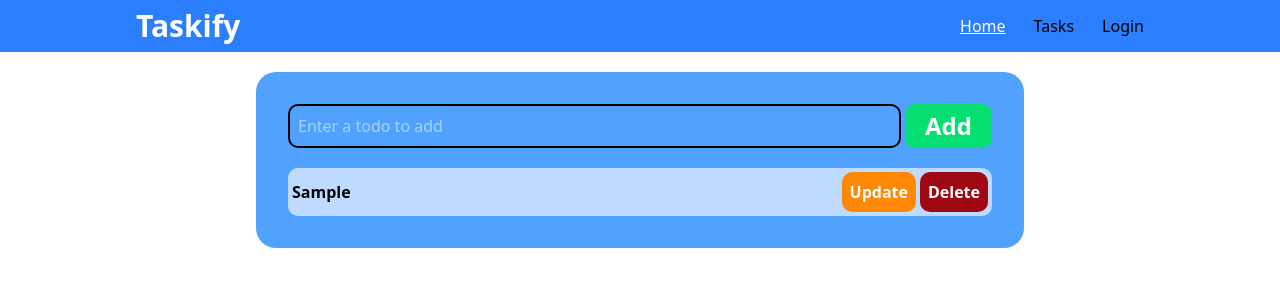
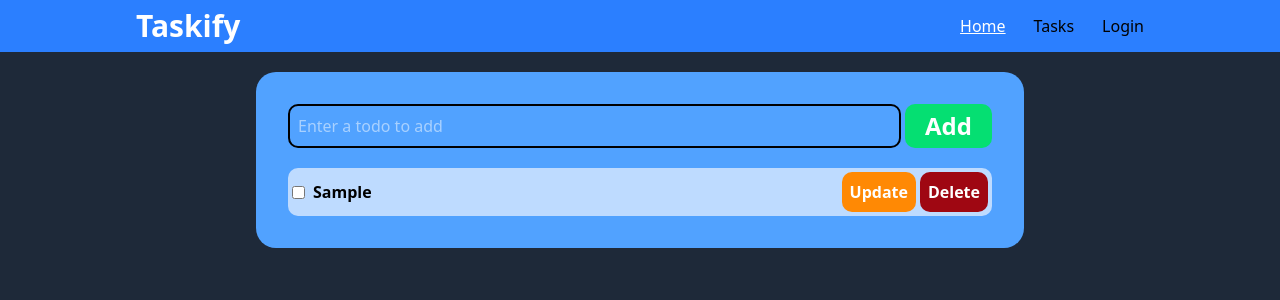
Before and after one commit to anonymous298/Todo-App-Using-React, a React (Vite) app: page / in a window 1280 px wide. Both pictures are taken after typing "Sample" into the empty fields and a click on the button "Add". Shown: the top 300 px of the page. Built offline with nearby package versions, Linux system fonts and the light colour scheme.

Commit message:
feautres added

```diff
--- a/index.html
+++ b/index.html
@@ -8,7 +8,7 @@
     <title>Taskify</title>
     <link href="/src/style.css" rel="stylesheet">
   </head>
-  <body>
+  <body class="bg-gray-800">
     <div id="root"></div>
     <script type="module" src="/src/main.jsx"></script>
   </body>
--- a/src/components/ToDoList.jsx
+++ b/src/components/ToDoList.jsx
@@ -3,13 +3,14 @@ import { useState } from 'react'
 function ToDoList() {
     const [Tasks, setTasks] = useState([]);
     const [newTask, setNewTask] = useState("");
+    const [checkedTodos, setcheckedTodos] = useState([]);
 
     function updateInput(event) {
         setNewTask(event.target.value)
     }
 
     function addTask() {
-        setTasks([...Tasks, newTask]);
+        setTasks([...Tasks, {todo : newTask, checked : false}]);
         setNewTask("");
     }
 
@@ -30,8 +31,23 @@ function ToDoList() {
         setTasks(updatedTasks);
     }
 
+    function checkedTask(idx) {
+        let selectedTodo = Tasks[idx];
+
+        selectedTodo['checked'] = selectedTodo['checked'] ? false : true;
+
+        setcheckedTodos([...checkedTodos, selectedTodo]);
+
+        // console.log(selectedTodo);
+
+        // const updatedTasks = Tasks.filter((val, index) => index !== idx);
+
+        // setTasks(updatedTasks);
+
+    }
+
     return (
-        <div className='flex justify-center items-center flex-col gap-5 bg-blue-400 w-[60%] m-auto mt-5 p-8 rounded-[20px]'>
+        <div className='flex justify-center items-center flex-col gap-5 bg-blue-400 w-[60%] m-auto mt-5 p-8 rounded-[20px] max-sm:w-[95%] max-sm:p-4'>
             <div className= 'flex gap-1 w-[100%]'>
 
                 <input
@@ -49,18 +65,22 @@ function ToDoList() {
             </div>
 
             <div className="todo-container w-[100%] flex flex-col gap-2">
-                {Tasks.map((todo, idx) => {
+                {Tasks.map((todos, idx) => {
                     return (
                         <div className='w-[100%] bg-blue-200 rounded-[10px] p-1 flex justify-between items-center'>
-
-                            <p className=' font-semibold'>{todo}</p>
-                            {/* <h2>{idx}</h2> */}
+                            <div className='flex gap-2 items-center justify-center'>
+                                <input
+                                    type="checkbox"
+                                    onClick={() => {checkedTask(idx)}}
+                                />
+                                {todos.checked ? <p className=' font-semibold line-through text-shadow-gray-500 opacity-[0.4]'>{todos.todo}</p> : <p className=' font-semibold'>{todos.todo}</p>}
+                            </div>
 
                             <div className='flex gap-1'>
 
                                 <button
                                     className='bg-orange-400 p-2 rounded-[10px] text-white font-bold cursor-pointer hover:bg-orange-300'
-                                    onClick={() => {updateTask(todo, idx)}}
+                                    onClick={() => {updateTask(todos.todo, idx)}}
                                 >Update</button>
 
                                 <button
```
Also changed, not shown: src/App.jsx (line endings or trailing spaces).
